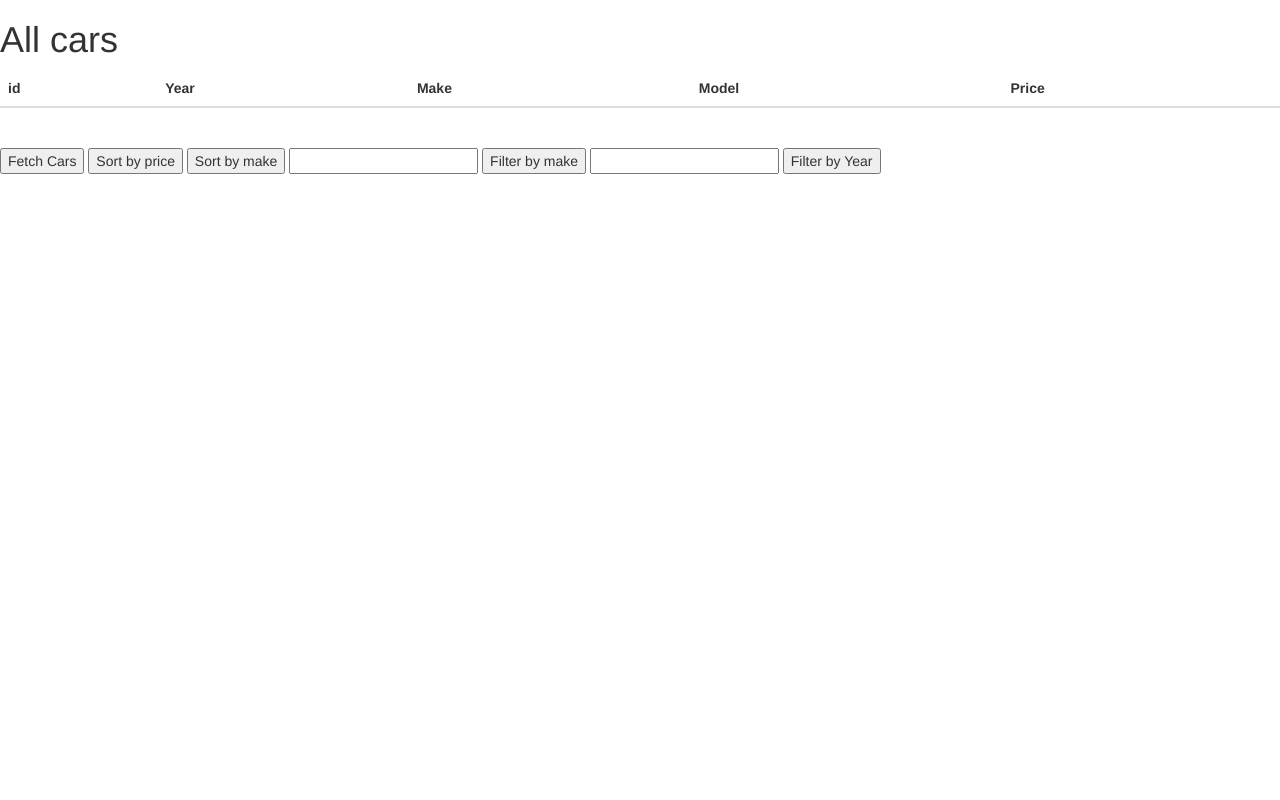
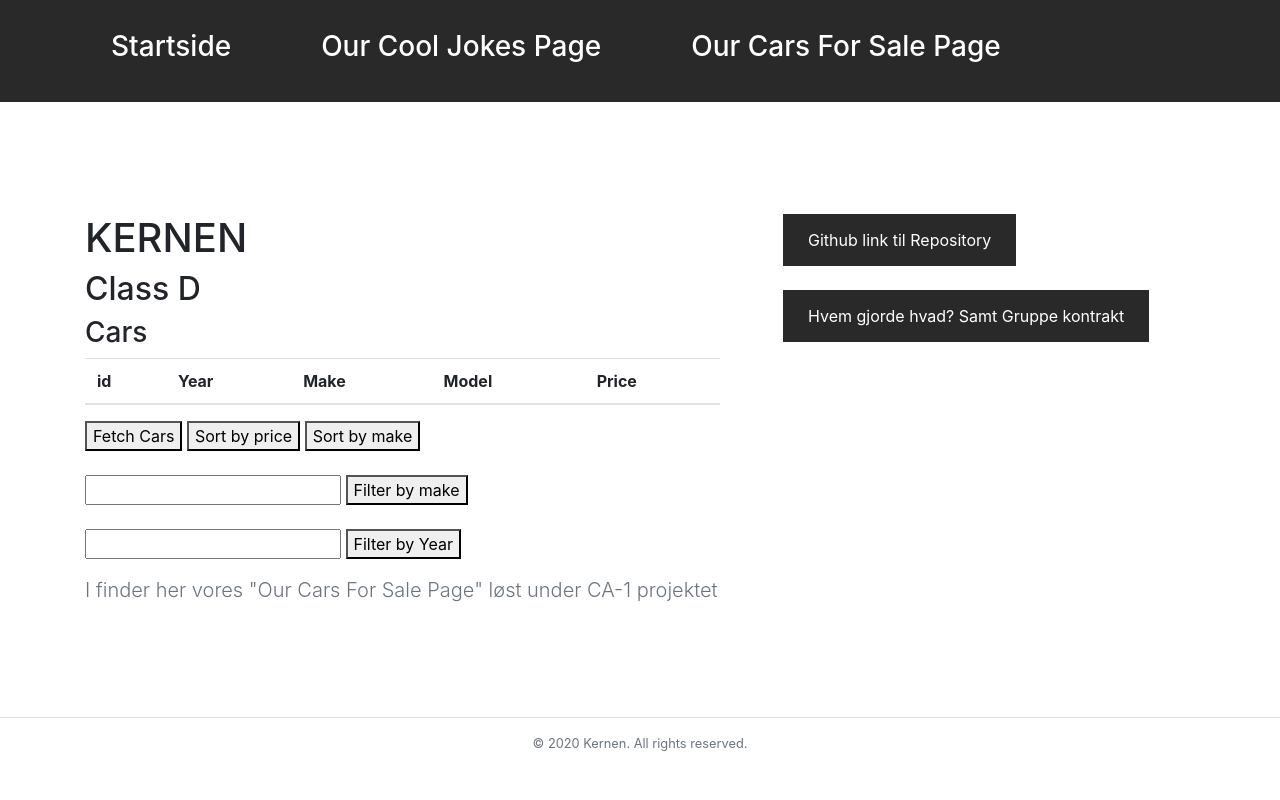
Before and after one commit to LukasBangStoltz/CA1_Opgave, a web app: page /CarsPage.html in a window 1280 px wide. Run offline with its HTML, style and script files only (its server is not run), Linux system fonts and the light colour scheme; data that the repository does not hold is empty; some libraries are stand-ins or nearby versions.

Commit message:
newCarsPage

```diff
--- a/src/main/webapp/CarsPage.html
+++ b/src/main/webapp/CarsPage.html
@@ -1,16 +1,37 @@
-<!doctype html>
 <html lang="en">
     <head>
-        <link rel="stylesheet" href="https://maxcdn.bootstrapcdn.com/bootstrap/3.4.1/css/bootstrap.min.css">
+        <meta charset="UTF-8">
+        <meta name="viewport" content="width=device-width, initial-scale=1.0">
+        <meta http-equiv="X-UA-Compatible" content="ie=edge">
+        <title>CA-1</title>
+        <link rel="stylesheet" href="https://stackpath.bootstrapcdn.com/bootstrap/4.1.3/css/bootstrap.min.css" integrity="sha384-MCw98/SFnGE8fJT3GXwEOngsV7Zt27NXFoaoApmYm81iuXoPkFOJwJ8ERdknLPMO" crossorigin="anonymous">
+        <script defer src="https://use.fontawesome.com/releases/v5.5.0/js/all.js" integrity="sha384-GqVMZRt5Gn7tB9D9q7ONtcp4gtHIUEW/yG7h98J7IpE3kpi+srfFyyB/04OV6pG0" crossorigin="anonymous"></script>
+        <link href="https://fonts.googleapis.com/css?family=Open+Sans:300,300i,400,400i,700,700i" rel="stylesheet">
+        <link rel="stylesheet" href="css/ourCss.css">
+        <link rel="stylesheet" href="css/linkStyle.css">
+    </head>
 
-        <meta charset="utf-8">
-        <meta name="viewport" content="width=device-width, initial-scale=1, shrink-to-fit=no">
+    <!--Headeren til index siden -->
+    <body>
+        <header class="header-bar mb-3">
+            <div class="container d-flex flex-column flex-md-row align-items-center p-3">
+                <h3><a href="index.html" class="text-white">Startside</a></h3>
+                <h3 style="margin-left: 40px"><a href="jokesPage.html" class="text-white">Our Cool Jokes Page</a></h3>
+                <h3 style="margin-left: 40px"><a href="carsPage.html" class="text-white">Our Cars For Sale Page</a></h3>
 
-        <title>Cars</title>
-    </head>
-    <body>
-        <h1>All cars</h1>
+            </div>
+
+        </header>
+        <!-- header slutter her -->
+
+        <div class="container py-md-5">
+
+            <div class="row">
+                <div class="col-lg-7 py-3 py-md-5">
+                    <h1 class="headerBig">KERNEN</h1>
+                    <h2 class="headerSmall">Class D</h2>
                     <div id="tableDiv">
+                        <h3 class="headerSmall">Cars</h3>
                         <table class="table">
                             <thead>
                                 <tr id="trid">
@@ -24,26 +45,47 @@
                             <tbody id="mybody">
                             </tbody>
                         </table>
-        </div>
-
-        <br>
 
                         <form>
                             <button id="fetchCars">Fetch Cars</button>
                             <button id="SortByPrice">Sort by price</button>
                             <button id="SortByMake">Sort by make</button>
 
+                            <br><br>
+
                             <input type="text" id="filterMake">
                             <button id="FilterByMake">Filter by make</button>
+                            <br><br>
+                            <input type="text" id="filterYear">
+                            <button id="FilterByYear">Filter by Year </button>
+                        </form>
+                    </div>
 
-            <input type="text" id="filterYear">
-            <button id="FilterByYear">Filter by Year</button>
+                    <p class="lead text-muted">I finder her vores "Our Cars For Sale Page" løst under CA-1 projektet</p>
+                </div>
+                <div class="col-lg-5 pl-lg-5 pb-3 py-lg-5">
 
-        </form>
+                    <a style="background-color: #292929" class="ex2" href="https://github.com/LukasBangStoltz/CA1_Opgave" target="_blank">Github link til Repository</a>
+                    <br>
+                    <br>
+                    <a style="background-color: #292929" class="ex2" href="#">Hvem gjorde hvad? Samt Gruppe kontrakt</a>
+
+                </div>
+            </div>
+        </div>
 
 
-        <script src="https://ajax.googleapis.com/ajax/libs/jquery/3.5.1/jquery.min.js"></script>
+
+
+        <!-- footer begins -->
+        <footer class="border-top text-center small text-muted py-3">
+            <p class="m-0">&copy; 2020 Kernen. All rights reserved.</p>
+        </footer>
+
         <script src="javascript/FetchCars.js" type="text/javascript"></script>
-        <script src="https://maxcdn.bootstrapcdn.com/bootstrap/3.4.1/js/bootstrap.min.js"></script>
+        <script src="https://code.jquery.com/jquery-3.3.1.slim.min.js" integrity="sha384-q8i/X+965DzO0rT7abK41JStQIAqVgRVzpbzo5smXKp4YfRvH+8abtTE1Pi6jizo" crossorigin="anonymous"></script>
+        <script src="https://cdnjs.cloudflare.com/ajax/libs/popper.js/1.14.3/umd/popper.min.js" integrity="sha384-ZMP7rVo3mIykV+2+9J3UJ46jBk0WLaUAdn689aCwoqbBJiSnjAK/l8WvCWPIPm49" crossorigin="anonymous"></script>
+        <script src="https://stackpath.bootstrapcdn.com/bootstrap/4.1.3/js/bootstrap.min.js" integrity="sha384-ChfqqxuZUCnJSK3+MXmPNIyE6ZbWh2IMqE241rYiqJxyMiZ6OW/JmZQ5stwEULTy" crossorigin="anonymous"></script>
+        <script>$('[data-toggle="tooltip"]').tooltip()</script>
     </body>
 </html>
--- a/src/main/webapp/jokesPage.html
+++ b/src/main/webapp/jokesPage.html
@@ -46,13 +46,12 @@
                             <button id="fetchButtonJokes">Fetch Jokes</button>
                             <br><br>
                             <button id="fetchButtonRandomJokes">Fetch Random Joke</button>
-
                             <br><br>
                             <button id="fetchButtonSingleJoke">Fetch single joke</button>
                             <input type="text" id="singleJokeId"/>
                         </form>
                     </div>
-                    <p class="lead text-muted">I finder her vores "Our Cool Jokes Page løst under CA-1 projektet</p>
+                    <p class="lead text-muted">I finder her vores "Our Cool Jokes Page" løst under CA-1 projektet</p>
                 </div>
 
 
```
Lines whose indentation alone changed are shown as unchanged.
